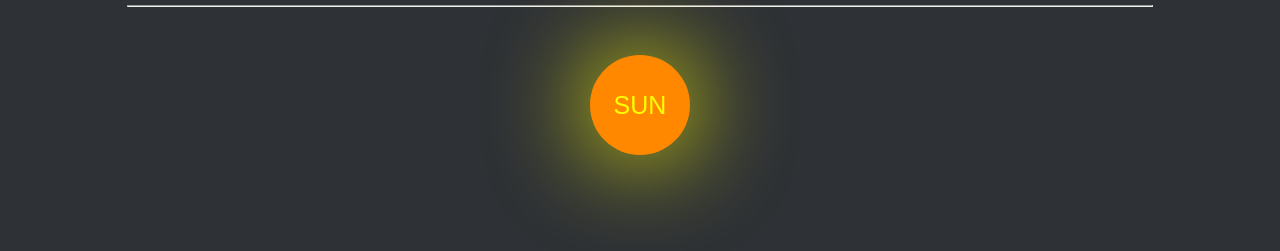
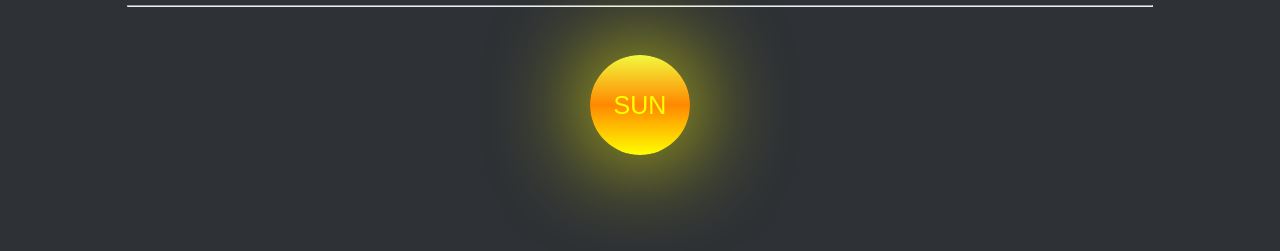
Before and after one commit to GOD-OF-FIRE/Geekster, a plain HTML site: page game/index.html in a window 1280 px wide. Shown: the part 63-314 px from the top of the page. Drawn offline with Linux system fonts and the light colour scheme.

Commit message:
Update style.css

```diff
--- a/game/style.css
+++ b/game/style.css
@@ -10,7 +10,8 @@ h1 {
   height: 100px;
   width: 100px;
   border-radius: 100%;
-  background-color: rgb(255, 136, 0);
+  background: rgb(242,249,62);
+  background: linear-gradient(180deg, rgba(242,249,62,1) 0%, rgba(255,136,0,1) 50%, rgba(254,255,0,1) 100%);
   box-shadow: 0 0 100px yellow;
   display: flex;
   align-items: center;
```
